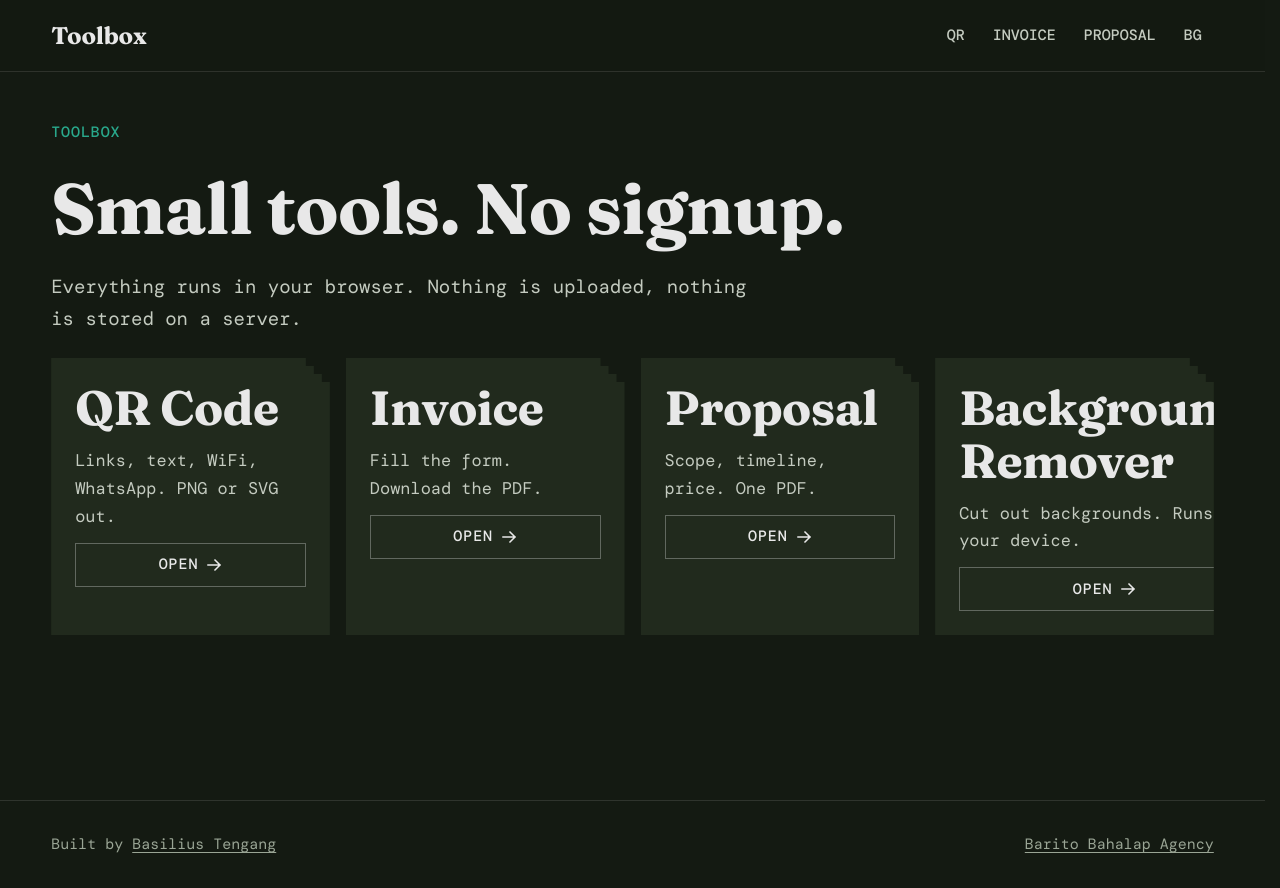
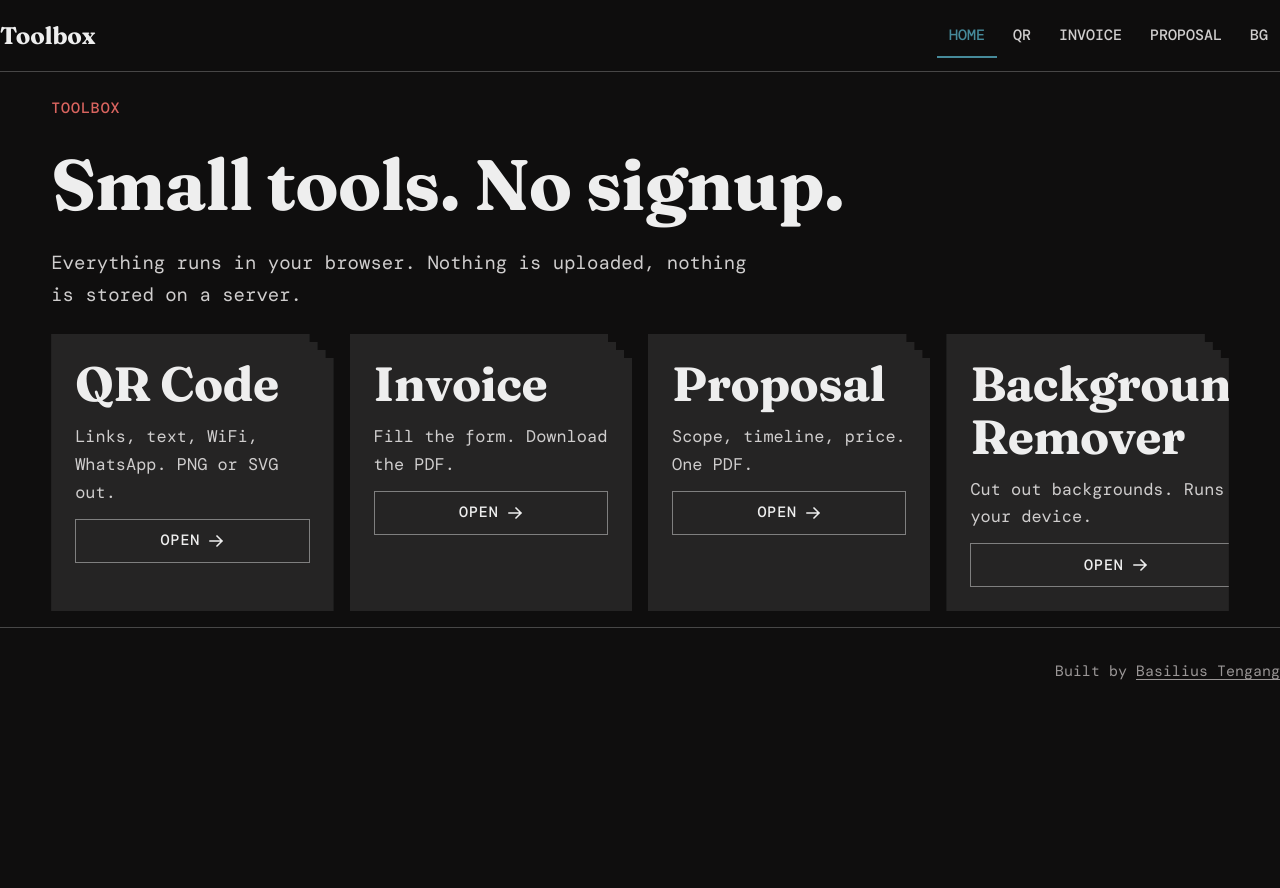
Before and after one commit to baxelnut/toolbox, a React (Vite) app: page / in a window 1280 px wide. After the commit the page ends 800 px from the top, so only its background shows below. Built offline with nearby package versions, Linux system fonts and the light colour scheme.

Commit message:
refactor: update theme color and improve layout styles in Footer and Header components

```diff
--- a/index.html
+++ b/index.html
@@ -4,7 +4,7 @@
     <meta charset="UTF-8" />
     <meta name="viewport" content="width=device-width, initial-scale=1.0" />
     <meta name="color-scheme" content="dark" />
-    <meta name="theme-color" content="#141a12" />
+    <meta name="theme-color" content="#0f0e0e" />
 
     <title>Toolbox | Basilius Tengang</title>
     <meta
--- a/src/components/layout/AppShell.tsx
+++ b/src/components/layout/AppShell.tsx
@@ -1,4 +1,6 @@
 import { Outlet, useNavigation } from "react-router";
+// Routes
+import { ROUTES } from "@/app/routes";
 // Style
 import "./AppShell.css";
 // Components
@@ -7,10 +9,10 @@ import { Header, Footer } from ".";
 import { SITE } from "@/data/site";
 import { TOOLS } from "@/data/tools";
 
-const NAV_LINKS = TOOLS.map((tool) => ({
-  to: tool.path,
-  label: tool.navLabel,
-}));
+const NAV_LINKS = [
+  { to: ROUTES.home, label: "Home" },
+  ...TOOLS.map((tool) => ({ to: tool.path, label: tool.navLabel })),
+];
 
 export function AppShell() {
   const navigation = useNavigation();
@@ -25,11 +27,7 @@ export function AppShell() {
       )}
       <Header brand={SITE.name} links={NAV_LINKS} />
       <Outlet />
-      <Footer
-        owner={SITE.owner}
-        ownerUrl={SITE.ownerUrl}
-        bbaUrl={SITE.bbaUrl}
-      />
+      <Footer owner={SITE.owner} ownerUrl={SITE.ownerUrl} />
     </>
   );
 }
--- a/src/components/layout/Footer.css
+++ b/src/components/layout/Footer.css
@@ -1,6 +1,6 @@
 .footer {
   border-top: 1px solid var(--clr-border);
-  padding: var(--space-8) var(--page-pad);
+  padding-block: var(--space-8);
 }
 
 .footer__inner {
@@ -14,6 +14,6 @@
 @media (min-width: 768px) {
   .footer__inner {
     flex-direction: row;
-    justify-content: space-between;
+    justify-content: end;
   }
 }
--- a/src/components/layout/Footer.tsx
+++ b/src/components/layout/Footer.tsx
@@ -4,10 +4,9 @@ import "./Footer.css";
 type FooterProps = {
   owner: string;
   ownerUrl: string;
-  bbaUrl: string;
 };
 
-export function Footer({ owner, ownerUrl, bbaUrl }: FooterProps) {
+export function Footer({ owner, ownerUrl }: FooterProps) {
   return (
     <footer className="footer">
       <div className="footer__inner">
@@ -17,13 +16,6 @@ export function Footer({ owner, ownerUrl, bbaUrl }: FooterProps) {
             {owner}
           </a>
         </small>
-        {bbaUrl && (
-          <small>
-            <a href={bbaUrl} target="_blank" rel="noopener noreferrer">
-              Barito Bahalap Agency
-            </a>
-          </small>
-        )}
       </div>
     </footer>
   );
--- a/src/components/layout/Header.css
+++ b/src/components/layout/Header.css
@@ -15,7 +15,7 @@
   height: 100%;
   max-width: var(--content-max);
   margin-inline: auto;
-  padding-inline: var(--page-pad);
+  /* padding-inline: var(--page-pad); */
 }
 
 .header__brand {
--- a/src/data/site.ts
+++ b/src/data/site.ts
@@ -3,7 +3,6 @@ type Site = {
   owner: string;
   url: string;
   ownerUrl: string;
-  bbaUrl: string;
 };
 
 export const SITE: Site = {
@@ -11,5 +10,4 @@ export const SITE: Site = {
   owner: "Basilius Tengang",
   url: "https://toolbox.basiliustengang.com",
   ownerUrl: "https://basiliustengang.com",
-  bbaUrl: "https://baritobahalap.com",
 };
--- a/src/styles/layout.css
+++ b/src/styles/layout.css
@@ -1,8 +1,15 @@
 .page {
+  flex: 1 1 0;
+  min-height: 0;
   width: 100%;
-  min-height: calc(100dvh - var(--header-h));
-  padding-block: var(--space-12) var(--space-24);
+  overflow: hidden;
+  padding-block: var(--space-6) var(--space-4);
   padding-inline: var(--page-pad);
+}
+
+.page > .container {
+  height: 100%;
+  min-height: 0;
 }
 
 .container {
@@ -24,14 +31,28 @@
   gap: var(--space-2);
 }
 
+.scroll-area {
+  flex: 1 1 0;
+  min-height: 0;
+  width: 100%;
+  overflow-y: auto;
+  overscroll-behavior: contain;
+}
+
 .page-grid {
   display: grid;
-  gap: var(--space-8);
+  gap: var(--space-4);
   grid-template-columns: 1fr;
+  grid-template-rows: auto minmax(0, 1fr);
+}
+
+.page-grid > .section {
+  min-height: 0;
+  height: 100%;
 }
 
 .page-title {
-  font-size: var(--font-size-3xl);
+  font-size: var(--font-size-2xl);
 }
 
 .stack {
@@ -75,6 +96,7 @@
 }
 .grid-auto {
   grid-template-columns: repeat(auto-fit, minmax(16rem, 1fr));
+  align-content: start;
 }
 
 .gap-1 {
@@ -148,7 +170,8 @@
     grid-template-columns: repeat(4, 1fr);
   }
   .page-grid {
-    grid-template-columns: auto 1fr;
+    grid-template-columns: auto minmax(0, 1fr);
+    grid-template-rows: minmax(0, 1fr);
     gap: var(--space-12);
   }
   .page-title {
--- a/src/styles/reset.css
+++ b/src/styles/reset.css
@@ -14,7 +14,8 @@ html {
   -webkit-font-smoothing: antialiased;
   -moz-osx-font-smoothing: grayscale;
   color-scheme: dark;
-  scrollbar-gutter: stable;
+  height: 100%;
+  overflow: hidden;
 }
 
 @media (prefers-reduced-motion: no-preference) {
@@ -25,8 +26,8 @@ html {
 
 body {
   min-width: 320px;
-  min-height: 100dvh;
-  overflow-x: clip;
+  height: 100dvh;
+  overflow: hidden;
   background-color: var(--clr-canvas);
   color: var(--clr-ink);
   font-family: var(--font-body);
--- a/src/styles/tokens.palette.css
+++ b/src/styles/tokens.palette.css
@@ -1,27 +1,30 @@
 :root {
-  --palette-bone-50: #f4f4f2;
-  --palette-bone-100: #e8e8e8;
-  --palette-bone-100-rgb: 232, 232, 232;
-  --palette-bone-200: #c4cbc0;
+  --palette-bone-50: #f6f6f6;
+  --palette-bone-100: #eeeeee;
+  --palette-bone-100-rgb: 238, 238, 238;
+  --palette-bone-200: #cfcdcd;
 
-  --palette-sage-300: #b5bfb1;
-  --palette-sage-400: #9aa595;
-  --palette-sage-500: #7c8978;
+  --palette-ash-300: #b3afaf;
+  --palette-ash-400: #9a9696;
+  --palette-ash-500: #7a7676;
 
-  --palette-forest-400: #4f594c;
-  --palette-forest-500: #394338;
-  --palette-forest-600: #343f2f;
-  --palette-forest-700: #293328;
-  --palette-forest-800: #212a1d;
-  --palette-forest-850: #1a2117;
-  --palette-forest-900: #141a12;
-  --palette-forest-950: #0f130d;
+  --palette-coal-400: #4a4646;
+  --palette-coal-500: #353232;
+  --palette-coal-800: #252424;
+  --palette-coal-850: #1a1818;
+  --palette-coal-950: #0f0e0e;
 
-  --palette-orange: #fb8d00;
-  --palette-orange-rgb: 251, 141, 0;
-  --palette-teal: #29a88b;
-  --palette-teal-rgb: 41, 168, 139;
-  --palette-coral: #fa793d;
+  --palette-crimson-700: #7e2828;
+  --palette-crimson-800: #6b1b1b;
+  --palette-crimson-900: #541212;
+  --palette-crimson-950: #3a0d0d;
+  --palette-rose-300: #e0b4b2;
+
+  --palette-steel: #468a9a;
+  --palette-steel-rgb: 70, 138, 154;
+  --palette-steel-light: #6aaebe;
+  --palette-rose: #d9645f;
+  --palette-rose-rgb: 217, 100, 95;
 
   --palette-red: #ff6b6b;
   --palette-red-rgb: 255, 107, 107;
--- a/src/styles/tokens.semantic.css
+++ b/src/styles/tokens.semantic.css
@@ -1,28 +1,28 @@
 :root {
-  --clr-canvas: var(--palette-forest-900);
-  --clr-surface: var(--palette-forest-850);
-  --clr-surface-raised: var(--palette-forest-800);
-  --clr-border: rgba(var(--palette-bone-100-rgb), 0.12);
-  --clr-border-strong: rgba(var(--palette-bone-100-rgb), 0.32);
-  --clr-field-border: var(--palette-sage-500);
+  --clr-canvas: var(--palette-coal-950);
+  --clr-surface: var(--palette-coal-850);
+  --clr-surface-raised: var(--palette-coal-800);
+  --clr-border: rgba(var(--palette-bone-100-rgb), 0.25);
+  --clr-border-strong: rgba(var(--palette-bone-100-rgb), 0.45);
+  --clr-field-border: var(--palette-ash-500);
 
-  --clr-band: var(--palette-forest-600);
-  --clr-band-deep: var(--palette-forest-700);
-  --clr-band-field: var(--palette-forest-500);
-  --clr-band-ink-muted: var(--palette-sage-300);
-  --clr-wordmark: var(--palette-forest-400);
+  --clr-band: var(--palette-crimson-900);
+  --clr-band-deep: var(--palette-crimson-950);
+  --clr-band-field: var(--palette-crimson-800);
+  --clr-band-ink-muted: var(--palette-rose-300);
+  --clr-wordmark: var(--palette-crimson-700);
 
   --clr-ink: var(--palette-bone-100);
   --clr-ink-soft: var(--palette-bone-200);
-  --clr-ink-muted: var(--palette-sage-400);
-  --clr-ink-faint: var(--palette-forest-400);
+  --clr-ink-muted: var(--palette-ash-400);
+  --clr-ink-faint: var(--palette-coal-400);
 
-  --clr-accent: var(--palette-orange);
-  --clr-accent-rgb: var(--palette-orange-rgb);
-  --clr-accent-2: var(--palette-teal);
-  --clr-accent-2-rgb: var(--palette-teal-rgb);
-  --clr-accent-3: var(--palette-coral);
-  --clr-accent-ink: var(--palette-forest-900);
+  --clr-accent: var(--palette-steel);
+  --clr-accent-rgb: var(--palette-steel-rgb);
+  --clr-accent-2: var(--palette-rose);
+  --clr-accent-2-rgb: var(--palette-rose-rgb);
+  --clr-accent-3: var(--palette-steel-light);
+  --clr-accent-ink: var(--palette-coal-950);
   --clr-focus: var(--palette-bone-100);
 
   --clr-danger: var(--palette-red);
@@ -32,7 +32,7 @@
   --clr-warning: var(--palette-amber);
   --clr-warning-soft: rgba(var(--palette-amber-rgb), 0.14);
 
-  --clr-overlay: rgba(15, 19, 13, 0.8);
+  --clr-overlay: rgba(15, 14, 14, 0.8);
 
   --font-heading: "Fraunces", Georgia, "Times New Roman", serif;
   --font-body: "DM Mono", ui-monospace, Menlo, Consolas, monospace;
```
